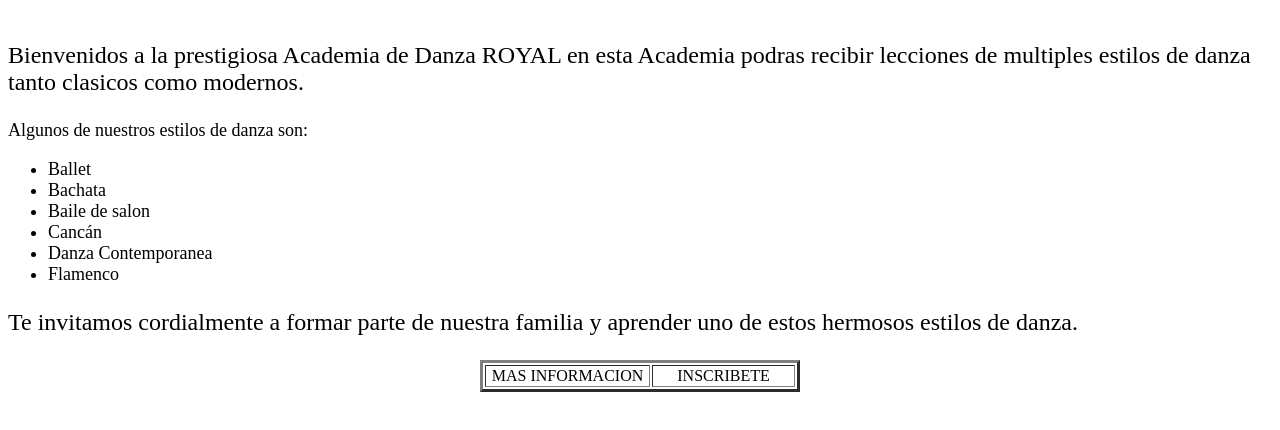
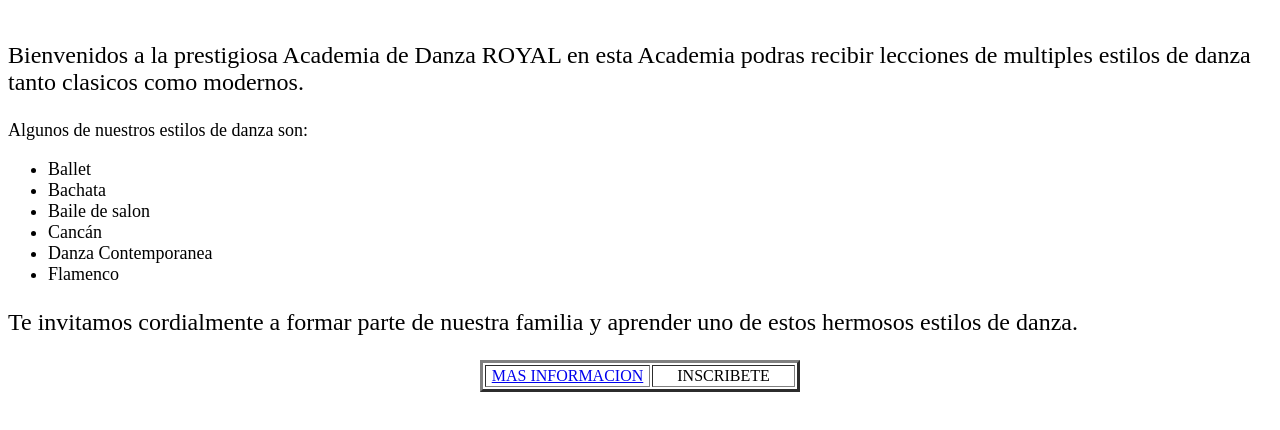
Before and after one commit to jesus-Moran/web, a plain HTML site: page index.html in a window 1280 px wide. Shown: the part 154-584 px from the top of the page. Drawn offline with Linux system fonts and the light colour scheme.

Commit message:
Update index.html

```diff
--- a/index.html
+++ b/index.html
@@ -22,7 +22,7 @@
 <table width="320" border="3" align="center">
   <tbody>
     <tr>
-      <td width="161" style="text-align: center">MAS INFORMACION</td>
+      <td width="161" style="text-align: center"><a href="horario_locales.html">MAS INFORMACION</a></td>
       <td width="139" style="text-align: center">INSCRIBETE</td>
     </tr>
   </tbody>
```
